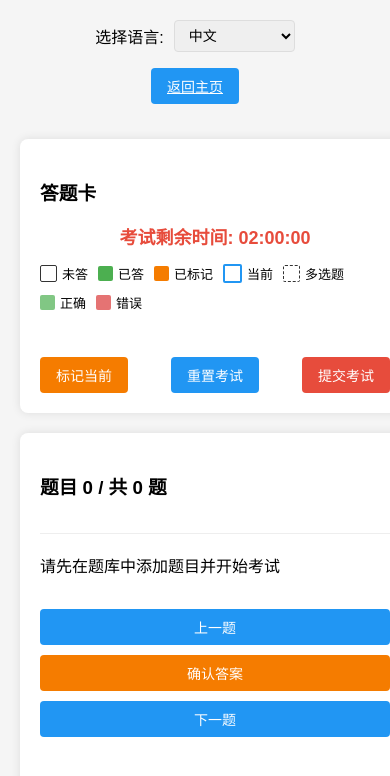
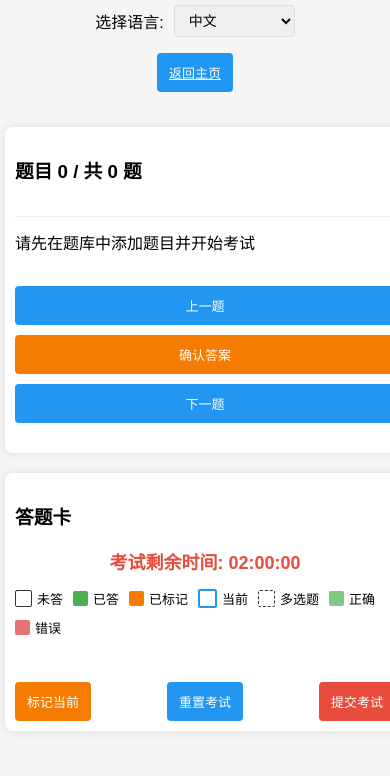
Before and after one commit to liyebin1220/ExamSimulation, a plain HTML site: page exam2.html in a window 390 px wide. Drawn offline with nearby package versions, Linux system fonts and the light colour scheme.

Commit message:
调整手机端布局，将题目内容移到导航选择上方并优化显示效果

```diff
--- a/QB/bw4h_2505_question_bank.json
+++ b/QB/bw4h_2505_question_bank.json
@@ -345,7 +345,7 @@
       "C": "To protect a variable using an authorization object",
       "D": "To provide an analysis authorization with dynamic values"
     },
-    "correctAnswer": "D"
+    "correctAnswer": "B"
   },
   {
     "id": "1765781859762",
@@ -769,7 +769,7 @@
     },
     "correctAnswer": [
       "B",
-      "C",
+      "D",
       "E"
     ]
   },
--- a/exam2.html
+++ b/exam2.html
@@ -10,7 +10,7 @@
         /* 保持原样式不变 */
         body {
             font-family: Arial, sans-serif;
-            padding: 20px;
+            padding: 10px;
             background-color: #f5f5f5;
             margin: 0;
         }
@@ -343,10 +343,18 @@
         @media (max-width: 768px) {
             .answer-sheet {
                 width: 100%;
+                order: 2;
+                padding: 15px;
             }
 
             .exam-container {
                 flex-direction: column;
+            }
+
+            .exam-content {
+                order: 1;
+                padding: 15px;
+                min-height: auto;
             }
 
             .question-numbers {
@@ -368,6 +376,45 @@
                 flex-direction: column;
                 gap: 1rem;
                 align-items: flex-start;
+            }
+
+            /* 优化按钮大小 */
+            .btn {
+                padding: 10px 12px;
+                font-size: 13px;
+            }
+
+            /* 优化选项样式 */
+            .option {
+                padding: 10px;
+            }
+
+            /* 优化问题内容 */
+            .question-content {
+                margin: 15px 0;
+                line-height: 1.5;
+            }
+        }
+
+        /* 针对更小屏幕的优化 */
+        @media (max-width: 480px) {
+            .question-numbers {
+                grid-template-columns: repeat(5, 1fr);
+            }
+
+            .question-number {
+                width: 28px;
+                height: 28px;
+                font-size: 13px;
+            }
+
+            body {
+                padding: 5px;
+            }
+
+            .answer-sheet,
+            .exam-content {
+                padding: 10px;
             }
         }
     </style>
```
